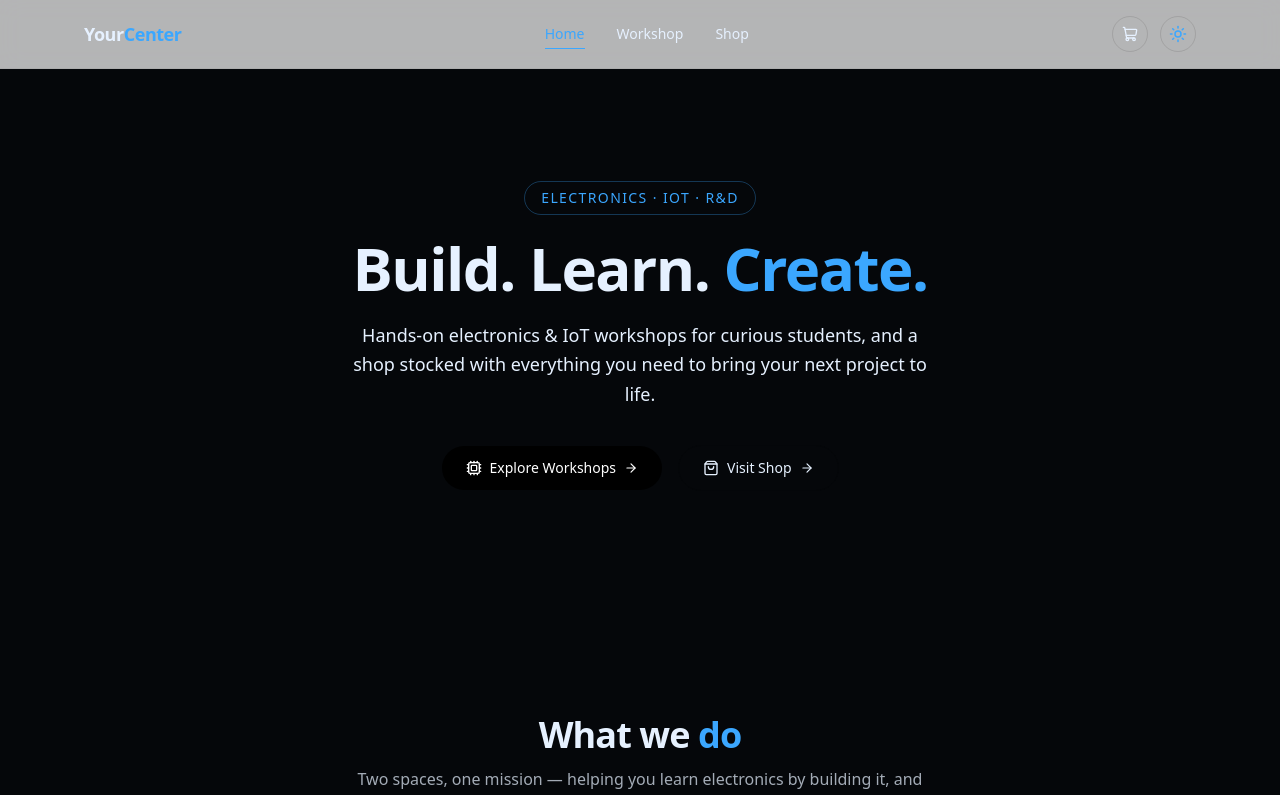
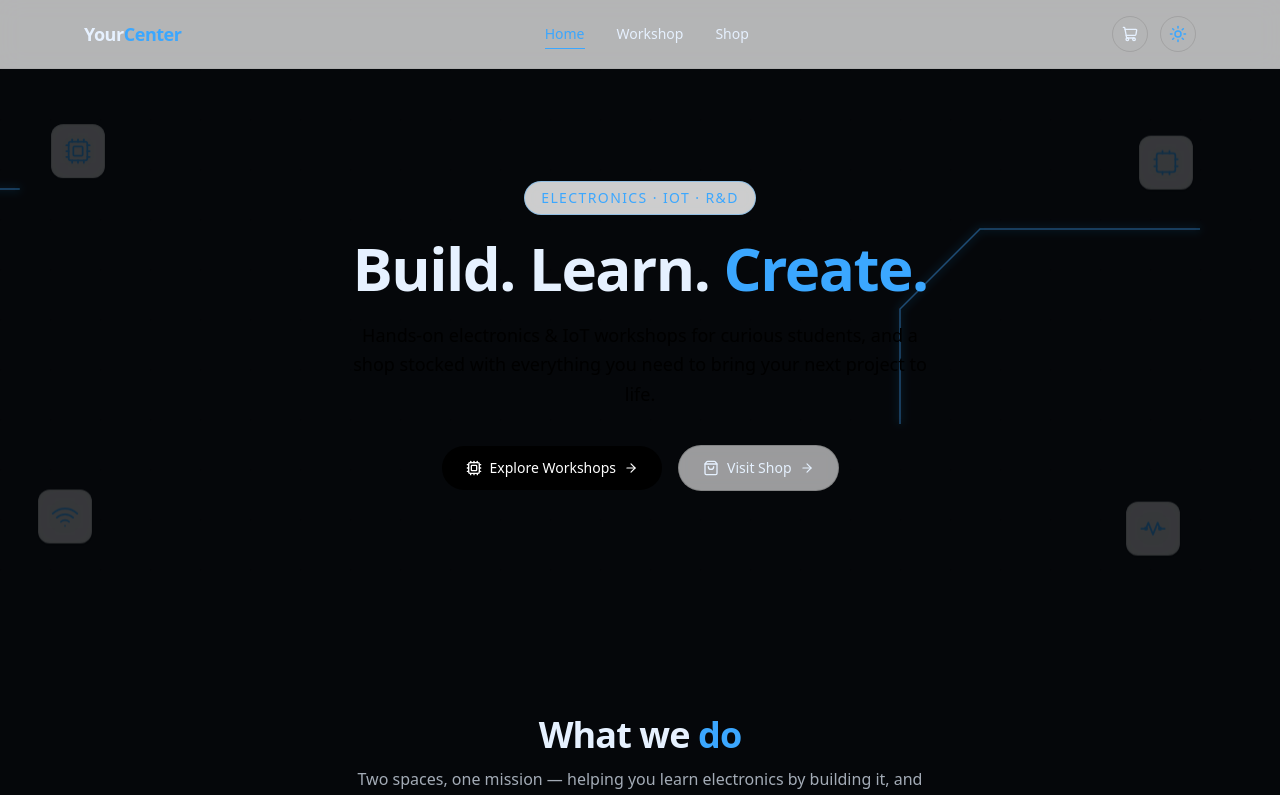
Before and after one commit to DEBOJEETDAS36/qplz, a Next.js app: page / in a window 1280 px wide. Shown: the top 795 px of the page. Built offline with nearby package versions, Linux system fonts and the light colour scheme.

Commit message:
Hero section of home page updated

```diff
--- a/components/home/Hero.tsx
+++ b/components/home/Hero.tsx
@@ -1,29 +1,151 @@
 "use client";
 
 import Link from "next/link";
-import { motion } from "framer-motion";
+import { motion, useMotionValue, useSpring } from "framer-motion";
 import { ArrowRight, Cpu, ShoppingBag } from "lucide-react";
+import { useRef } from "react";
+
+// Floating Hardware Component
+function FloatingHardware({ children, x, y, delay }: { children: React.ReactNode; x: string; y: string; delay: number }) {
+  const mouseX = useMotionValue(0);
+  const mouseY = useMotionValue(0);
+
+  const springX = useSpring(mouseX, { stiffness: 60, damping: 15 });
+  const springY = useSpring(mouseY, { stiffness: 60, damping: 15 });
+
+  const handleMouseMove = (e: React.MouseEvent) => {
+    const rect = e.currentTarget.getBoundingClientRect();
+    const centerX = rect.left + rect.width / 2;
+    const centerY = rect.top + rect.height / 2;
+    const distanceX = e.clientX - centerX;
+    const distanceY = e.clientY - centerY;
+
+    mouseX.set(-distanceX * 0.4);
+    mouseY.set(-distanceY * 0.4);
+  };
+
+  const handleMouseLeave = () => {
+    mouseX.set(0);
+    mouseY.set(0);
+  };
+
+  return (
+    <motion.div
+      onMouseMove={handleMouseMove}
+      onMouseLeave={handleMouseLeave}
+      style={{ x: springX, y: springY, left: x, top: y }}
+      initial={{ opacity: 0, scale: 0.8 }}
+      animate={{
+        opacity: [0.25, 0.35, 0.25], // Slightly lowered mobile opacity footprint
+        scale: 1,
+        y: ["0px", "12px", "0px"]
+      }}
+      transition={{
+        opacity: { duration: 0.5, delay },
+        scale: { duration: 0.5, delay },
+        y: { duration: 6, repeat: Infinity, ease: "easeInOut", delay }
+      }}
+      className="absolute cursor-pointer p-2 md:p-3 scale-90 md:scale-100 rounded-xl border border-black/10 dark:border-white/10
+                 bg-white/80 dark:bg-black/40 backdrop-blur-md text-glow-blue
+                 hover:border-glow-blue/50 hover:!opacity-100 hover:text-glow-blue transition-colors duration-300
+                 shadow-sm dark:shadow-[0_0_20px_rgba(59,167,255,0.1)]"
+    >
+      {children}
+    </motion.div>
+  );
+}
 
 export default function Hero() {
+  const containerRef = useRef<HTMLDivElement>(null);
+
   return (
-    <section className="relative overflow-hidden px-5 pt-20 pb-24 md:pt-28 md:pb-32">
-      {/* Ambient glow background — dark mode only */}
+    <section ref={containerRef} className="relative overflow-hidden px-5 pt-20 pb-24 md:pt-28 md:pb-32">
+      {/* Ambient glow background — Heavily blurred and size-restricted on mobile layout screens */}
       <div
         aria-hidden
-        className="pointer-events-none absolute -top-40 left-1/2 -translate-x-1/2
-                   w-[600px] h-[600px] rounded-full
-                   dark:bg-glow-blue/10 blur-3xl opacity-0 dark:opacity-100
-                   transition-opacity duration-700"
+        className="pointer-events-none absolute -top-20 md:-top-40 left-1/2 -translate-x-1/2
+                   w-[300px] h-[300px] md:w-[700px] md:h-[700px] rounded-full
+                   dark:bg-glow-blue/15 blur-[100px] md:blur-[140px] opacity-0 dark:opacity-60 md:dark:opacity-100
+                   transition-all duration-700"
       />
 
-      <div className="relative max-w-4xl mx-auto text-center">
+      {/* Dynamic Graphic Canvas Layout */}
+      <div className="absolute inset-0 z-0 overflow-hidden select-none">
+
+        {/* Bolder Technical Grid */}
+        <svg className="absolute w-full h-full" xmlns="http://w3.org">
+          <defs>
+            <pattern id="tech-grid-bold" width="50" height="50" patternUnits="userSpaceOnUse">
+              <path d="M 50 0 L 0 0 0 50" fill="none" stroke="currentColor" strokeWidth="0.75" className="text-black/[0.07] dark:text-white/[0.07]" />
+              <circle cx="0" cy="0" r="1.5" className="fill-black/20 dark:fill-white/20" />
+            </pattern>
+            <filter id="glow" x="-20%" y="-20%" width="140%" height="140%">
+              <feGaussianBlur stdDeviation="4" result="blur" />
+              <feComposite in="SourceGraphic" in2="blur" operator="over" />
+            </filter>
+          </defs>
+          <rect width="100%" height="100%" fill="url(#tech-grid-bold)" />
+
+          {/* Heavy Glowing Circuit Board Path Traces */}
+          <g stroke="currentColor" strokeWidth="1.5" fill="none" className="text-glow-blue/40 dark:text-glow-blue/60">
+            <motion.path
+              d="M -10,120 L 140,120 L 200,180 L 200,340 L 150,390"
+              filter="url(#glow)"
+              initial={{ pathLength: 0 }}
+              animate={{ pathLength: 1 }}
+              transition={{ duration: 5, repeat: Infinity, ease: "linear", repeatDelay: 1 }}
+            />
+            <motion.path
+              d="M 1200,160 L 980,160 L 900,240 L 900,380 L 960,440"
+              filter="url(#glow)"
+              initial={{ pathLength: 0 }}
+              animate={{ pathLength: 1 }}
+              transition={{ duration: 6, repeat: Infinity, ease: "linear", delay: 1.5, repeatDelay: 1 }}
+            />
+          </g>
+        </svg>
+
+        {/* Floating Hardware Elements */}
+        <div className="absolute inset-0 pointer-events-auto">
+          {/* Microchip / CPU */}
+          <FloatingHardware x="4%" y="10%" delay={0}>
+            <Cpu className="w-5 h-5 md:w-7 md:h-7" strokeWidth={1.5} />
+          </FloatingHardware>
+
+          {/* IoT Node / Wi-Fi Graphic */}
+          <FloatingHardware x="3%" y="76%" delay={1}>
+            <svg className="w-5 h-5 md:w-7 md:h-7" viewBox="0 0 24 24" fill="none" stroke="currentColor" strokeWidth={1.5} strokeLinecap="round" strokeLinejoin="round">
+              <path d="M12 20h.01M8.5 16.5a5 5 0 0 1 7 0M5 13a10 10 0 0 1 14 0M1.5 9.5a15 15 0 0 1 21 0" />
+            </svg>
+          </FloatingHardware>
+
+          {/* Microcontroller / Integrated Circuit (IC) */}
+          <FloatingHardware x="89%" y="12%" delay={0.5}>
+            <svg className="w-5 h-5 md:w-7 md:h-7" viewBox="0 0 24 24" fill="none" stroke="currentColor" strokeWidth={1.5} strokeLinecap="round" strokeLinejoin="round">
+              <rect x="4" y="4" width="16" height="16" rx="2" />
+              <path d="M9 2v2M15 2v2M9 20v2M15 20v2M20 9h2M20 15h2M2 9h2M2 15h2" />
+            </svg>
+          </FloatingHardware>
+
+          {/* Resistor / Electronic Component */}
+          <FloatingHardware x="88%" y="78%" delay={1.2}>
+            <svg className="w-5 h-5 md:w-7 md:h-7" viewBox="0 0 24 24" fill="none" stroke="currentColor" strokeWidth={1.5} strokeLinecap="round" strokeLinejoin="round">
+              <path d="M2 12h4l2-5 4 10 4-10 2 5h4" />
+              <circle cx="6" cy="12" r="1" fill="currentColor" />
+              <circle cx="18" cy="12" r="1" fill="currentColor" />
+            </svg>
+          </FloatingHardware>
+        </div>
+      </div>
+
+      <div className="relative max-w-4xl mx-auto text-center z-10 pointer-events-auto">
         <motion.p
           initial={{ opacity: 0, y: 10 }}
           animate={{ opacity: 1, y: 0 }}
           transition={{ duration: 0.5 }}
           className="inline-block text-xs md:text-sm font-medium tracking-widest uppercase
-                     text-glow-blue mb-5 border border-glow-blue/30 rounded-full px-4 py-1.5
-                     dark:shadow-[0_0_15px_rgba(59,167,255,0.15)]"
+                     text-glow-blue mb-5 border border-glow-blue/40 rounded-full px-4 py-1.5
+                     dark:shadow-[0_0_15px_rgba(59,167,255,0.25)] bg-white/80 dark:bg-black/40 backdrop-blur-sm"
         >
           Electronics &middot; IoT &middot; R&amp;D
         </motion.p>
@@ -41,7 +163,7 @@ export default function Hero() {
           initial={{ opacity: 0, y: 16 }}
           animate={{ opacity: 1, y: 0 }}
           transition={{ duration: 0.6, delay: 0.2 }}
-          className="mt-5 text-base md:text-lg opacity-70 max-w-xl mx-auto leading-relaxed"
+          className="mt-5 text-base md:text-lg opacity-80 max-w-xl mx-auto leading-relaxed text-black dark:text-white/80"
         >
           Hands-on electronics &amp; IoT workshops for curious students, and a
           shop stocked with everything you need to bring your next project to
@@ -59,7 +181,7 @@ export default function Hero() {
             className="group flex items-center gap-2 px-6 py-3 rounded-full text-sm font-medium
                        bg-black text-white dark:bg-glow-blue dark:text-black
                        hover:opacity-90 transition-all duration-300
-                       dark:hover:shadow-[0_0_25px_rgba(59,167,255,0.5)]"
+                       dark:hover:shadow-[0_0_25px_rgba(59,167,255,0.5)] z-10"
           >
             <Cpu size={16} />
             Explore Workshops
@@ -72,9 +194,9 @@ export default function Hero() {
           <Link
             href="/shop"
             className="group flex items-center gap-2 px-6 py-3 rounded-full text-sm font-medium
-                       border border-black/15 dark:border-white/15
+                       border border-black/15 dark:border-white/15 bg-white/60 dark:bg-black/20 backdrop-blur-sm
                        hover:border-glow-blue/60 transition-all duration-300
-                       dark:hover:shadow-[0_0_20px_rgba(59,167,255,0.25)]"
+                       dark:hover:shadow-[0_0_20px_rgba(59,167,255,0.25)] z-10"
           >
             <ShoppingBag size={16} />
             Visit Shop
```
